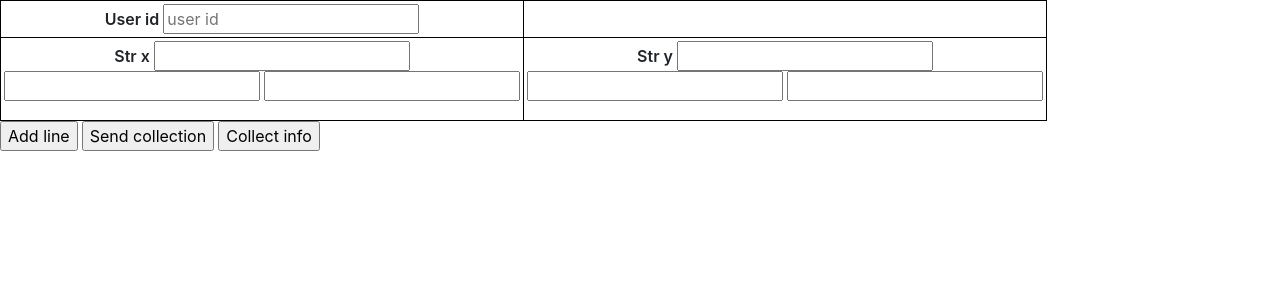
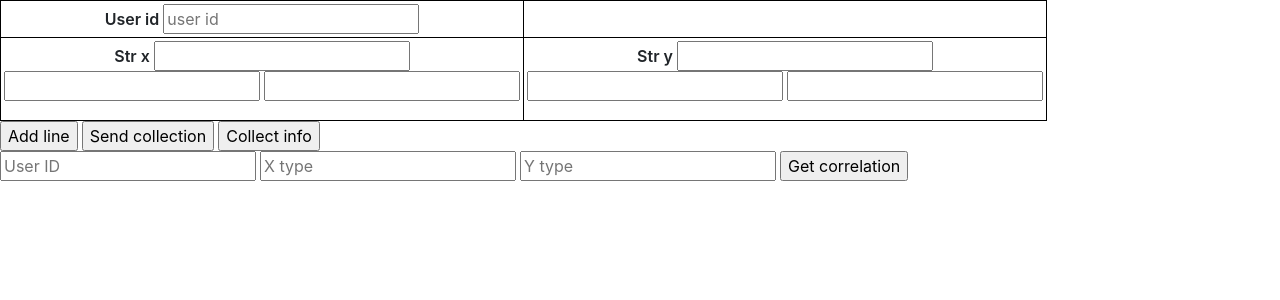
Before and after one commit to zm412/correlationTest, a Django app: page / in a window 1280 px wide. Shown: the part 56-356 px from the top of the page. Run offline with Django 3.2, Linux system fonts and the light colour scheme; a user stored in the database is signed in; data comes from the database, SQL or seed files in the repository; some libraries are stand-ins or nearby versions.

Commit message:
added form for get request

```diff
--- a/correlation/models.py
+++ b/correlation/models.py
@@ -29,8 +29,8 @@ class Correlation_data(models.Model):
     def __str__(self):
         return "user: {}, x_data: {}, y_data:{}, corr:{}, corrP: {},  day: {}".format(
             self.user.username,
-            self.x_data,
-            self.y_data,
+            self.x_data.type_name,
+            self.y_data.type_name,
             self.correlation,
             self.correlation_p,
             self.day_name,
@@ -39,8 +39,8 @@ class Correlation_data(models.Model):
     def serialize(self):
         return {
             "user_id": self.user.id,
-            "x_data_type": self.x_data,
-            "y_data_type": self.y_data,
+            "x_data_type": self.x_data.type_name,
+            "y_data_type": self.y_data.type_name,
             "correlation": {
                 "value": self.correlation,
                 "p_value": self.correlation_p,
--- a/correlation/static/correlation/index.js
+++ b/correlation/static/correlation/index.js
@@ -4,6 +4,8 @@ document.addEventListener('DOMContentLoaded', function() {
   let collect_info = document.querySelector('#collect_info')
   let x_tbl = document.querySelector('#new_x')
   let y_tbl = document.querySelector('#new_y')
+  let get_corr = document.querySelector('#get_corr')
+  let get_corr_button = document.querySelector('#get_corr_button')
   buttonSend.addEventListener('click', function(e){
     fetchDataPost('calculate/', collect_data());
   })
@@ -11,6 +13,22 @@ document.addEventListener('DOMContentLoaded', function() {
   add_data.addEventListener('click', function(e){
     add_data_func(x_tbl, 'x')
     add_data_func(y_tbl, 'y')
+  })
+
+  get_corr_button.addEventListener('click', async function(e){
+    try {
+
+      let x_type = document.querySelector('#x_data_type').value;
+      let y_type = document.querySelector('#y_data_type').value;
+      let answ = document.querySelector('#answer_1');
+      let user_id_get = document.querySelector('#user_id_get').value;
+      const response = await fetch(`/correlation?x_data_type=${x_type}&y_data_type=${y_type}&user_id=${user_id_get}`);
+      const json = await response.json();
+      answ.innerHTML = JSON.stringify(json);
+      console.log(json, 'json')
+    } catch (e) {
+        console.error(e);
+    }
   })
 
   collect_info.addEventListener('click', function(e){
@@ -26,7 +44,7 @@ function collect_arr(side){
   for(let elem of document.querySelectorAll(`.${side}_obj_class`)){
     console.log(elem, 'elem')
     let tempObj = {
-      'data': elem.firstElementChild.value,
+      'date': elem.firstElementChild.value,
       'value': elem.lastElementChild.value
     }
     arr.push(tempObj)
--- a/correlation/templates/correlation/index.html
+++ b/correlation/templates/correlation/index.html
@@ -44,6 +44,14 @@
 
      <div id='result'> </div>
 
+     <div id="get_corr">
+        <input id="user_id_get" placeholder="User ID">
+        <input id="x_data_type" placeholder="X type">
+        <input id="y_data_type" placeholder="Y type">
+        <input type="submit"  id='get_corr_button' value="Get correlation">
+     </div>
+     <div id="answer_1"></div>
+     <div id="get_all"></div>
 
 
     {% csrf_token %}
--- a/correlation/urls.py
+++ b/correlation/urls.py
@@ -7,7 +7,7 @@ urlpatterns = [
     path("login", views.login_view, name="login"),
     path("logout", views.logout_view, name="logout"),
     path("register", views.register, name="register"),
-    path("calculate", views.calculate_view),
-    path("correlation", views.correlation_view),
+    path("calculate/", views.calculate_view),
+    path("correlation", views.correlation_view, name="correlation"),
     path("create_type/<str:name>", views.create_type),
 ]
--- a/correlation/views.py
+++ b/correlation/views.py
@@ -48,9 +48,9 @@ def extract_numbers(arr):
     flag = True
     print(arr, 'arr')
     for a in arr:
-      if 'value' in a and type(a['value']) == float:
-        print(type(a['value']) == float, 'a')
-        new_arr.append(a['value'])
+      if 'value' in a and type(float( a['value'] )) == float:
+        print(type(float( a['value'] )) == float, 'a')
+        new_arr.append(float( a['value'] ))
       else:
         flag = False
         break
@@ -81,10 +81,12 @@ def verification_received_data(row_data):
       return False
 
 def correlation_view(request):
+    print(request.GET, 'request')
     data = request.GET.copy()
     x_data_str = data["x_data_type"]
     y_data_str = data["y_data_type"]
     user_id = data["user_id"]
+    print(x_data_str, y_data_str, user_id, 'LDJLKJLJ')
     try:
         curr_user = User.objects.get(id=user_id)
         try:
@@ -96,8 +98,8 @@ def correlation_view(request):
                             x_data=x_data_type,
                             y_data=y_data_type,
                             )
-                    print(answ, "answ")
-                    return render(request, "correlation/index.html", {"answer": answ})
+                    print([a.serialize() for a in  answ ], "answ")
+                    return JsonResponse( {"answer": [a.serialize() for a in  answ ]})
                 except Correlation_data.DoesNotExist:
                     return HttpResponseNotFound()
             except Data_type.DoesNotExist:
@@ -121,25 +123,26 @@ def calculate_view(request):
     message = ''
     if request.method == "POST":
         row_data = json.loads(request.body)
+        print(row_data, 'LJLJLKJ')
         try:
             curr_user = User.objects.get(id=row_data["user_id"])
             try:
                 x_data_type = Data_type.objects.get(type_name=row_data['data']['x_data_type'])
                 try:
-                    date = row_data['data']['x'][0]['date']
+                    date_c = row_data['data']['x'][0]['date']
+                    print(date_c, "DATE")
                     x_data_type = Data_type.objects.get(type_name=row_data['data']['x_data_type'])
                     y_data_type = Data_type.objects.get(type_name=row_data['data']['y_data_type'])
-                    c =  calc_p(verification_received_data(row_data))
+                    c = calc_p(verification_received_data(row_data))
 
                     new_correlation = Correlation_data.objects.create(user=curr_user,
                             x_data=x_data_type,
                             y_data=y_data_type,
                             correlation=c[0],
                             correlation_p=c[1],
-                            day_name=date
+                            day_name=date_c
                             )
                     message = 'new correlation is created'
-
                 except Data_type.DoesNotExist:
                     message = "There is no such type in the system"
             except Data_type.DoesNotExist:
```
